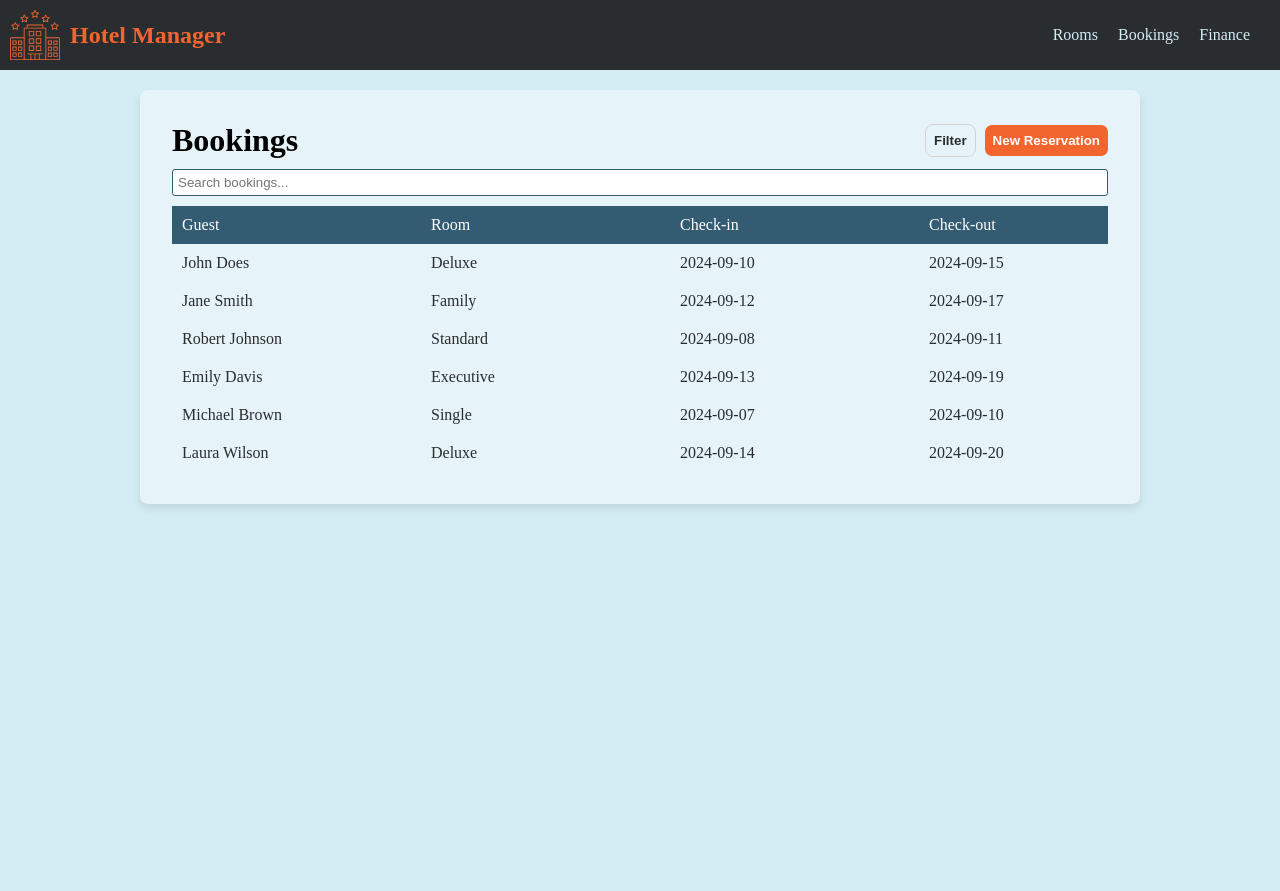
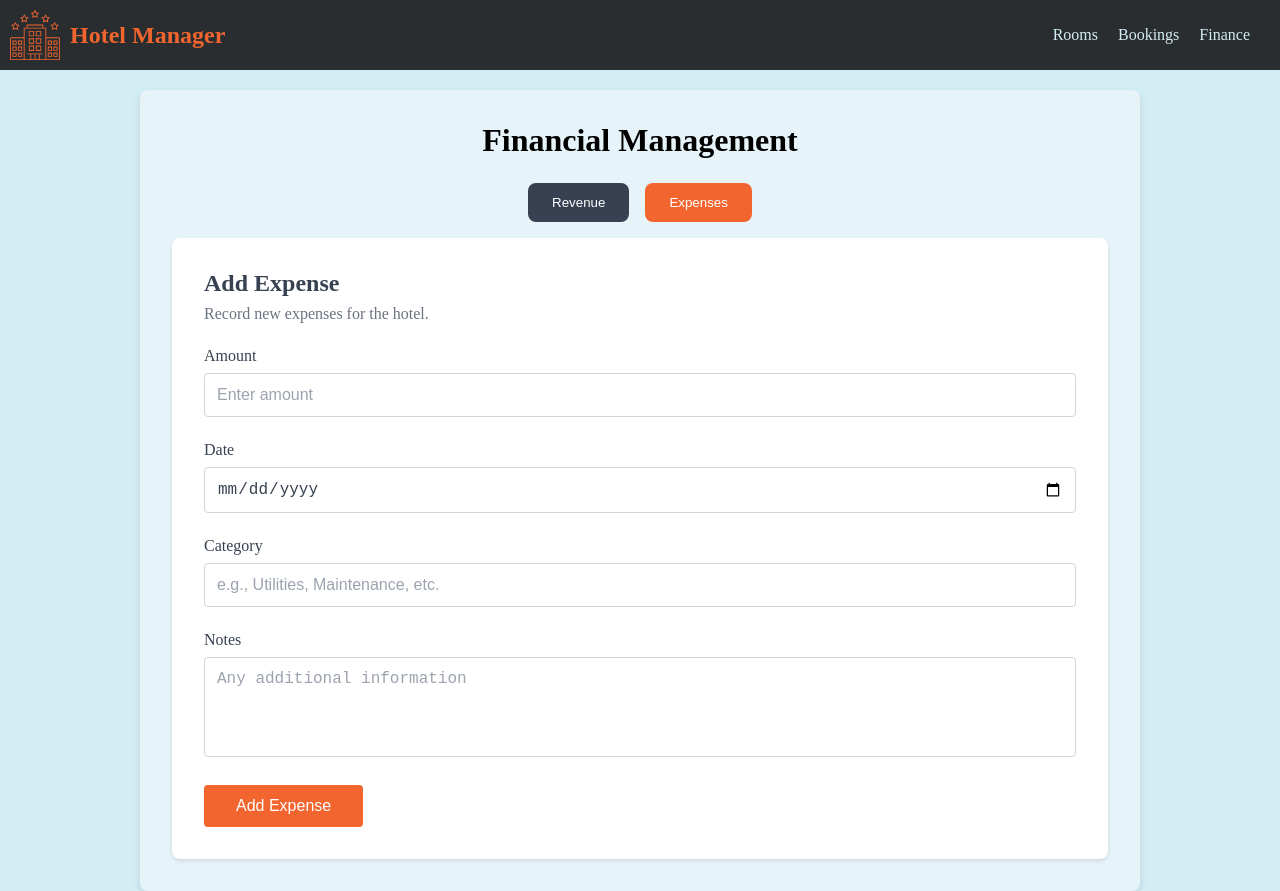
Before and after one commit to joaoromario/project1-frontend, a React (Vite) app: page / in a window 1280 px wide. Before the commit the page ends 800 px from the top, so only its background shows below. Built offline with nearby package versions, Linux system fonts and the light colour scheme.

Commit message:
expenses page

```diff
--- a/src/App.tsx
+++ b/src/App.tsx
@@ -1,7 +1,8 @@
 import "./App.scss";
 import { Navbar } from "./components/Navbar/Navbar";
 import { Bookings } from "./pages/bookings/Bookings";
-import FinancialManagement from "./pages/financialManagement/FinancialManagement";
+import Expenses from "./pages/financialManagement/Expenses";
+import Revenue from "./pages/financialManagement/Revenue";
 import { Login } from "./pages/loginPage/login";
 import { Register } from "./pages/registerPage/Register";
 import { Reservation } from "./pages/Reservation/Reservation";
@@ -13,8 +14,9 @@ function App() {
       {/* <Login /> */}
       {/* <Reservation /> */}
       {/* <Register /> */}
-      <Bookings />
-      {/* <FinancialManagement /> */}
+      {/* <Bookings /> */}
+      {/* <Revenue /> */}
+      <Expenses />
     </>
   );
 }
--- /dev/null
+++ b/src/pages/financialManagement/Expenses.tsx
@@ -0,0 +1,86 @@
+import React, { useState } from "react";
+import "./FinancialManagement.scss";
+
+const Expenses = () => {
+  const [formData, setFormData] = useState({
+    amount: "",
+    date: "",
+    category: "",
+    notes: "",
+  });
+
+  const handleInputChange = (
+    e: React.ChangeEvent<HTMLInputElement | HTMLTextAreaElement>
+  ) => {
+    const { name, value } = e.target;
+    setFormData((prevData) => ({
+      ...prevData,
+      [name]: value,
+    }));
+  };
+
+  const handleSubmit = (e: React.FormEvent<HTMLFormElement>) => {
+    e.preventDefault();
+    console.log("Form Submitted: ", formData);
+  };
+
+  return (
+    <div className="financial-management">
+      <h1>Financial Management</h1>
+      <div className="tabs">
+        <button className="tab">Revenue</button>
+        <button className="tab active">Expenses</button>
+      </div>
+      <div className="form-container">
+        <h2>Add Expense</h2>
+        <p>Record new expenses for the hotel.</p>
+        <form onSubmit={handleSubmit}>
+          <div className="form-group">
+            <label>Amount</label>
+            <input
+              type="number"
+              name="amount"
+              value={formData.amount}
+              onChange={handleInputChange}
+              placeholder="Enter amount"
+            />
+          </div>
+          <div className="form-group">
+            <label>Date</label>
+            <input
+              type="date"
+              name="date"
+              value={formData.date}
+              onChange={handleInputChange}
+              placeholder="yyyy-mm-dd"
+            />
+          </div>
+          <div className="form-group">
+            <label>Category</label>
+            <input
+              type="text"
+              name="category"
+              value={formData.category}
+              onChange={handleInputChange}
+              placeholder="e.g., Utilities, Maintenance, etc."
+            />
+          </div>
+          <div className="form-group">
+            <label>Notes</label>
+            <textarea
+              name="notes"
+              value={formData.notes}
+              onChange={handleInputChange}
+              placeholder="Any additional information"
+            />
+          </div>
+          <button type="submit" className="submit-btn">
+            Add Expense
+          </button>
+        </form>
+      </div>
+    </div>
+  );
+};
+
+export default Expenses;
--- a/src/pages/financialManagement/FinancialManagement.scss
+++ b/src/pages/financialManagement/FinancialManagement.scss
@@ -4,7 +4,7 @@
   background-color: #e6f3f8;
   padding: 2rem;
   max-width: 1000px;
-  margin: 0 auto;
+  margin: 20px auto;
   border-radius: 8px;
   box-shadow: 0 4px 8px rgba(0, 0, 0, 0.1);
 
--- a/src/pages/financialManagement/FinancialManagement.tsx
+++ b/src/pages/financialManagement/Revenue.tsx
@@ -1,7 +1,7 @@
 import React, { useState } from "react";
 import "./FinancialManagement.scss";
 
-const FinancialManagement = () => {
+const Revenue = () => {
   const [formData, setFormData] = useState({
     amount: "",
     date: "",
@@ -83,4 +83,4 @@ const FinancialManagement = () => {
   );
 };
 
-export default FinancialManagement;
+export default Revenue;
--- a/tsconfig.app.json
+++ b/tsconfig.app.json
@@ -20,5 +20,5 @@
     "noUnusedParameters": true,
     "noFallthroughCasesInSwitch": true
   },
-  "include": ["src"]
+  "include": ["src", "src/pages/financialManagement"]
 }
```
